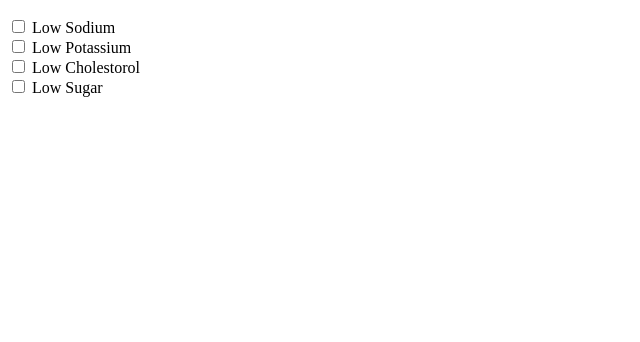
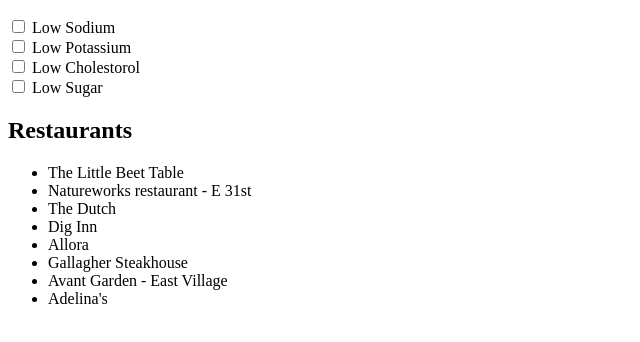
Before and after one commit to Kayoh26/what-can-i-order, a plain HTML site: page index.html in a window 1280 px wide. Shown: the part 110-452 px from the top of the page, without its empty margins (0-640 px from the left). Drawn offline with Linux system fonts and the light colour scheme.

Commit message:
Added List of Restaurants

```diff
--- a/index.html
+++ b/index.html
@@ -33,6 +33,20 @@
       </div>
     </div>
 
+    <!--List of Restaurants-->
+    <div class="restaurant-list`">
+      <h2>Restaurants</h2>
+      <ul>
+        <li>The Little Beet Table</li>
+        <li>Natureworks restaurant - E 31st</li>
+        <li>The Dutch</li>
+        <li>Dig Inn</li>
+        <li>Allora</li>
+        <li>Gallagher Steakhouse</li>
+        <li>Avant Garden - East Village </li>
+        <li>Adelina's</li>
+      </ul>
+    </div>
 
 
     <!-- Load jQuery library and link index.js file -->
```
